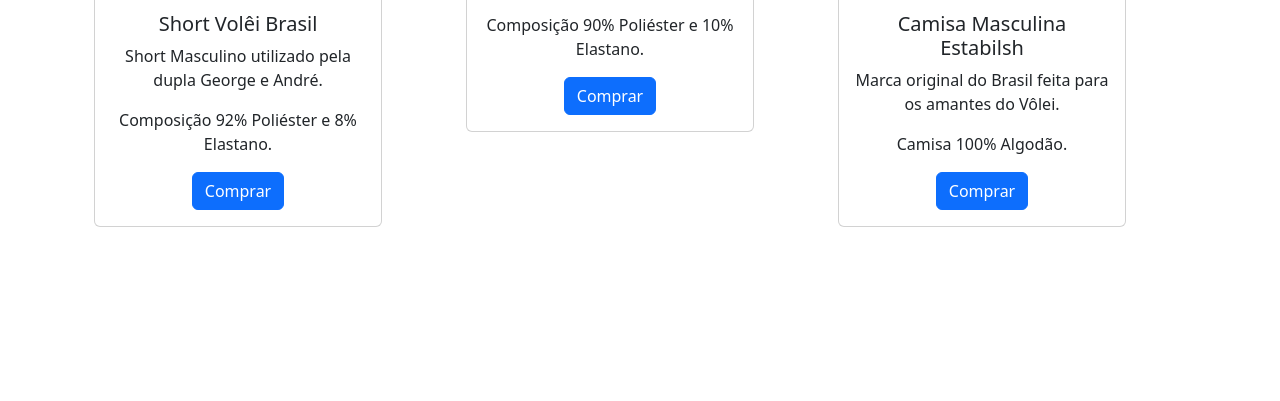
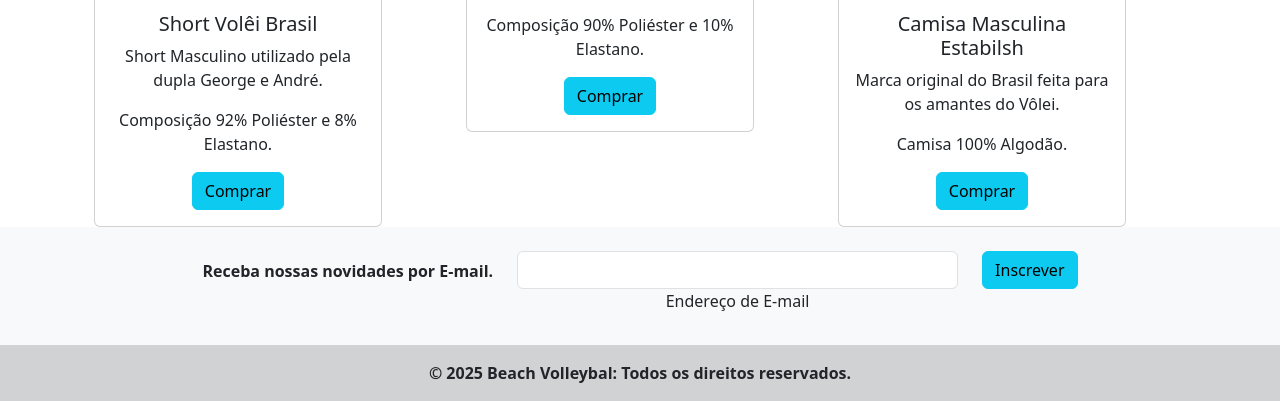
Before and after one commit to Caiquelino/prova_html_css, a plain HTML site: page index.html in a window 1280 px wide. Shown: the part 709-1110 px from the top of the page. Before the commit the page ends 936 px from the top, so only its background shows below. Drawn offline with nearby package versions, Linux system fonts and the light colour scheme.

Commit message:
Comitando Rodapé

```diff
--- a/index.html
+++ b/index.html
@@ -12,7 +12,7 @@
 
 <body>
 
-    <nav class="navbar navbar-expand-lg bg-primary">
+    <nav class="navbar navbar-expand-lg bg-info">
         <div class="container">
             <a class="navbar-brand text-black fw-bold" href="index.html">Beach Volleyball</a>
             <button class="navbar-toggler" type="button" data-bs-toggle="collapse" data-bs-target="#navbarNav"
@@ -23,7 +23,7 @@
                 <ul class="navbar-nav ms-auto">
 
                     <li>
-                        <nav class="navbar-search bg-primary">
+                        <nav class="navbar-search bg-info">
                             <div class="container-fluid">
                               <form class="d-flex" role="search">
                                 <input class="form-control me-2" type="search" placeholder="Search" aria-label="Search">
@@ -70,7 +70,7 @@
                         <div class="card-body">
                           <h5 class="card-title">Short Volêi Brasil</h5>
                           <p class="card-text">Short Masculino utilizado pela dupla George e André. <p>Composição 92% Poliéster e 8% Elastano.</p></p>
-                          <a href="#" class="btn btn-primary">Comprar</a>
+                          <a href="#" class="btn btn-info">Comprar</a>
                         </div>
                       </div>
                 </div>
@@ -80,7 +80,7 @@
                         <div class="card-body">
                           <h5 class="card-title">Short Feminino Alga</h5>
                           <p class="card-text">Chegou a hora delas! <p>Composição 90% Poliéster e 10% Elastano.</p></p>
-                          <a href="#" class="btn btn-primary">Comprar</a>
+                          <a href="#" class="btn btn-info">Comprar</a>
                         </div>
                       </div>
                 </div>
@@ -90,7 +90,7 @@
                         <div class="card-body">
                           <h5 class="card-title">Camisa Masculina Estabilsh</h5>
                           <p class="card-text">Marca original do Brasil feita para os amantes do Vôlei. <p>Camisa 100% Algodão.</p></p>
-                          <a href="#" class="btn btn-primary">Comprar</a>
+                          <a href="#" class="btn btn-info">Comprar</a>
                         </div>
                       </div>
                 </div>
@@ -98,6 +98,42 @@
         </div>
     </section>
 
+    <!-- Rodapé -->
+
+    <footer class="bg-body-tertiary text-center">
+        <div class="container p-4 pb-0">
+          <section class="">
+            <form action="">
+              <div class="row d-flex justify-content-center">
+                <div class="col-auto">
+                  <p class="pt-2">
+                    <strong>Receba nossas novidades por E-mail.</strong>
+                  </p>
+                </div>
+
+                <div class="col-md-5 col-12">
+                  <div data-mdb-input-init class="form-outline mb-4">
+                    <input type="email" id="form5Example26" class="form-control" />
+                    <label class="form-label" for="form5Example26">Endereço de E-mail</label>
+                  </div>
+                </div>
+                <div class="col-auto">
+                  <button data-mdb-ripple-init type="submit" class="btn btn-info mb-4">
+                    Inscrever
+                  </button>
+                </div>
+              </div>
+            </form>
+          </section>
+        </div>
+
+        <div class="text-center p-3" style="background-color: rgba(0, 0, 0, 0.156);">
+         <strong>© 2025 Beach Volleybal: Todos os direitos reservados.</strong>
+        </div>
+      </footer>
+
+
+
     <script src="https://cdn.jsdelivr.net/npm/bootstrap@5.3.5/dist/js/bootstrap.bundle.min.js"
         integrity="sha384-k6d4wzSIapyDyv1kpU366/PK5hCdSbCRGRCMv+eplOQJWyd1fbcAu9OCUj5zNLiq"
         crossorigin="anonymous"></script>
```
